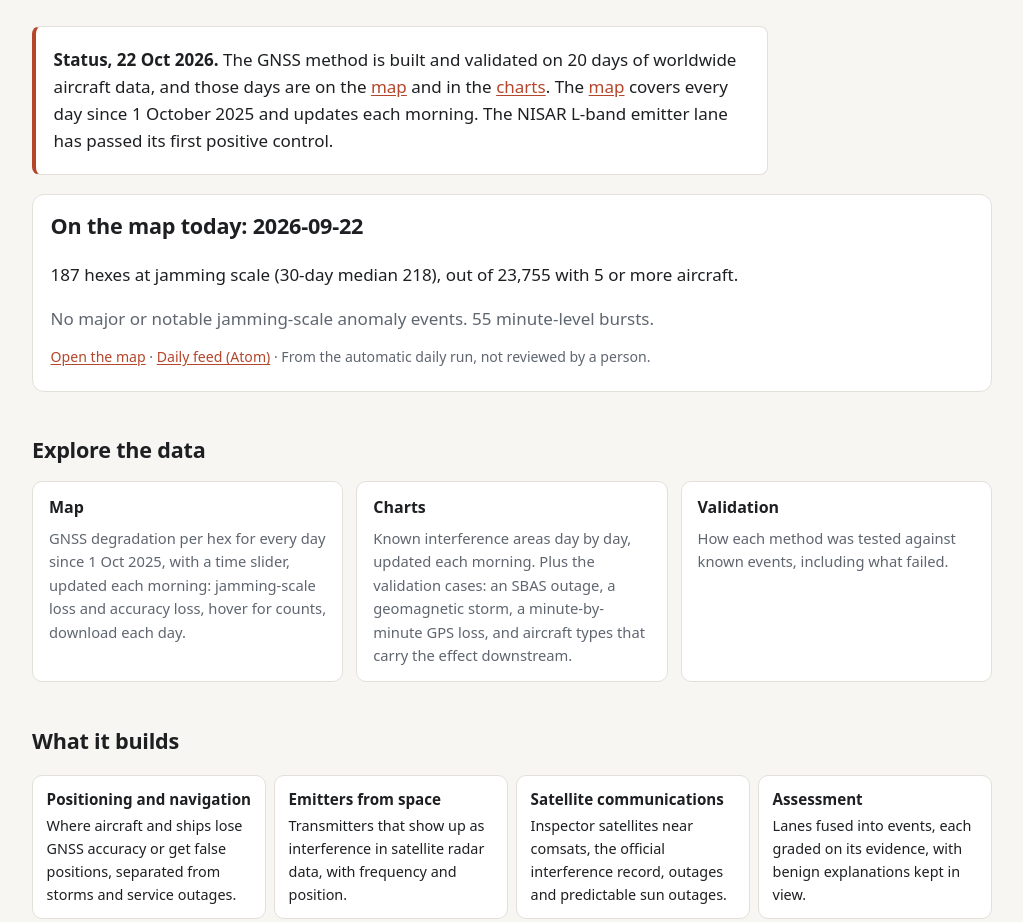
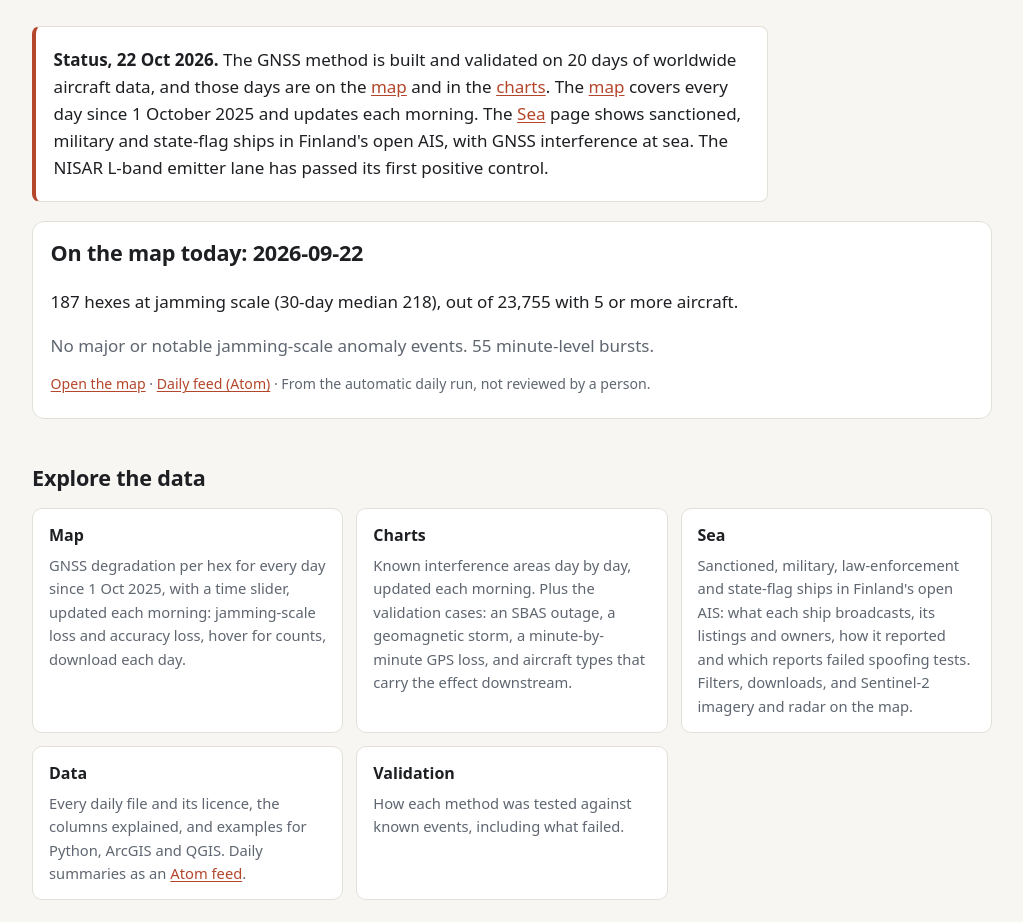
Before and after one commit to metacog-osint/noise-floor, a plain HTML site: page site/index.html in a window 1280 px wide. Shown: the part 241-1163 px from the top of the page, without its empty margins (128-1151 px from the left). Drawn offline with Linux system fonts and the light colour scheme.

Commit message:
Home page: cards for the Sea and Data pages, and a Sea line in the status box
Co-Authored-By: Claude Opus 5.5 <noreply@anthropic.com>

```diff
--- a/site/index.html
+++ b/site/index.html
@@ -23,7 +23,7 @@
 <p class="lede">An open, licence-clean picture of where the radio spectrum is contested, and what that does to navigation and satellite communications. It measures effects and states its evidence. It doesn't assign blame.</p>
 
 <div class="callout">
-  <p><strong>Status, 22 Oct 2026.</strong> The GNSS method is built and validated on 20 days of worldwide aircraft data, and those days are on the <a href="/map">map</a> and in the <a href="/charts">charts</a>. The <a href="/map">map</a> covers every day since 1 October 2025 and updates each morning. The NISAR L-band emitter lane has passed its first positive control.</p>
+  <p><strong>Status, 22 Oct 2026.</strong> The GNSS method is built and validated on 20 days of worldwide aircraft data, and those days are on the <a href="/map">map</a> and in the <a href="/charts">charts</a>. The <a href="/map">map</a> covers every day since 1 October 2025 and updates each morning. The <a href="/sea">Sea</a> page shows sanctioned, military and state-flag ships in Finland's open AIS, with GNSS interference at sea. The NISAR L-band emitter lane has passed its first positive control.</p>
 </div>
 
 <section id="today" class="today" aria-labelledby="today-h" hidden>
@@ -37,6 +37,8 @@
 <div class="grid">
   <div class="card"><h3><a href="/map">Map</a></h3><p>GNSS degradation per hex for every day since 1 Oct 2025, with a time slider, updated each morning: jamming-scale loss and accuracy loss, hover for counts, download each day.</p></div>
   <div class="card"><h3><a href="/charts">Charts</a></h3><p>Known interference areas day by day, updated each morning. Plus the validation cases: an SBAS outage, a geomagnetic storm, a minute-by-minute GPS loss, and aircraft types that carry the effect downstream.</p></div>
+  <div class="card"><h3><a href="/sea">Sea</a></h3><p>Sanctioned, military, law-enforcement and state-flag ships in Finland's open AIS: what each ship broadcasts, its listings and owners, how it reported and which reports failed spoofing tests. Filters, downloads, and Sentinel-2 imagery and radar on the map.</p></div>
+  <div class="card"><h3><a href="/data">Data</a></h3><p>Every daily file and its licence, the columns explained, and examples for Python, ArcGIS and QGIS. Daily summaries as an <a href="/feed.xml">Atom feed</a>.</p></div>
   <div class="card"><h3><a href="/validation">Validation</a></h3><p>How each method was tested against known events, including what failed.</p></div>
 </div>
 
```
Also changed, not shown: site_src/index.html (+3 -1 lines).
